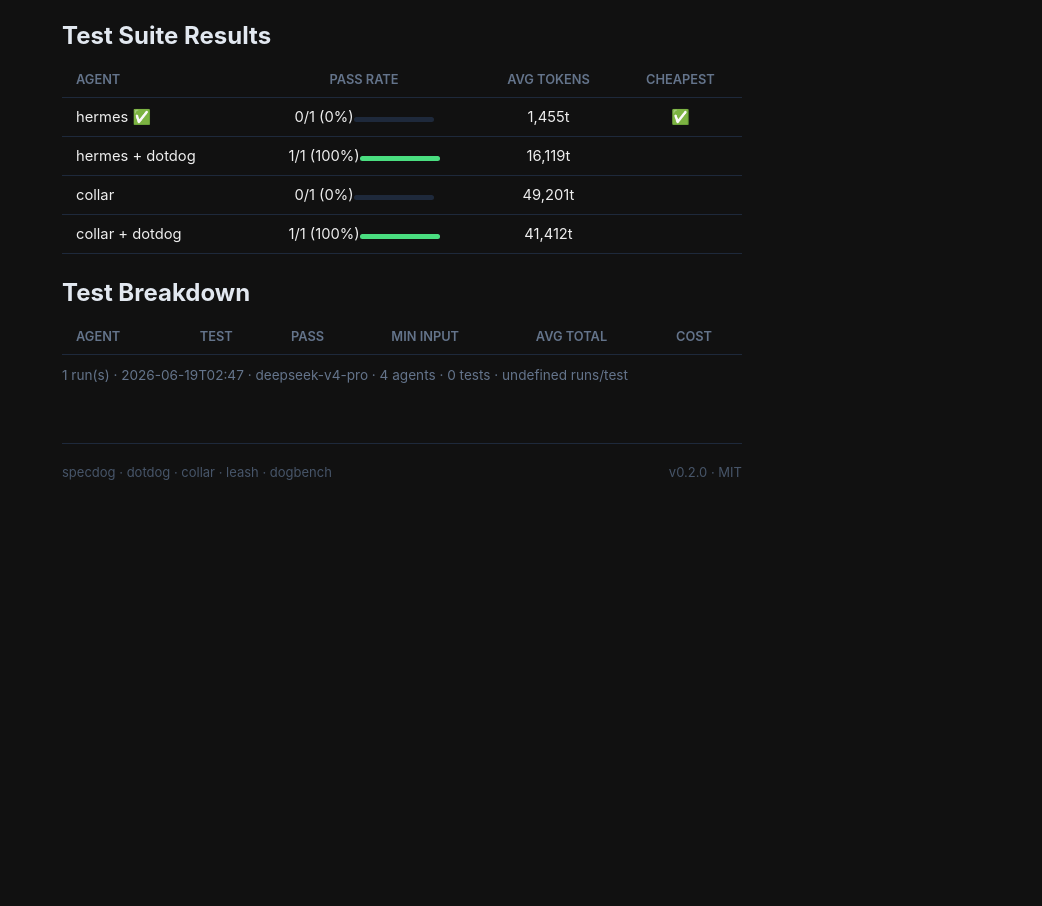
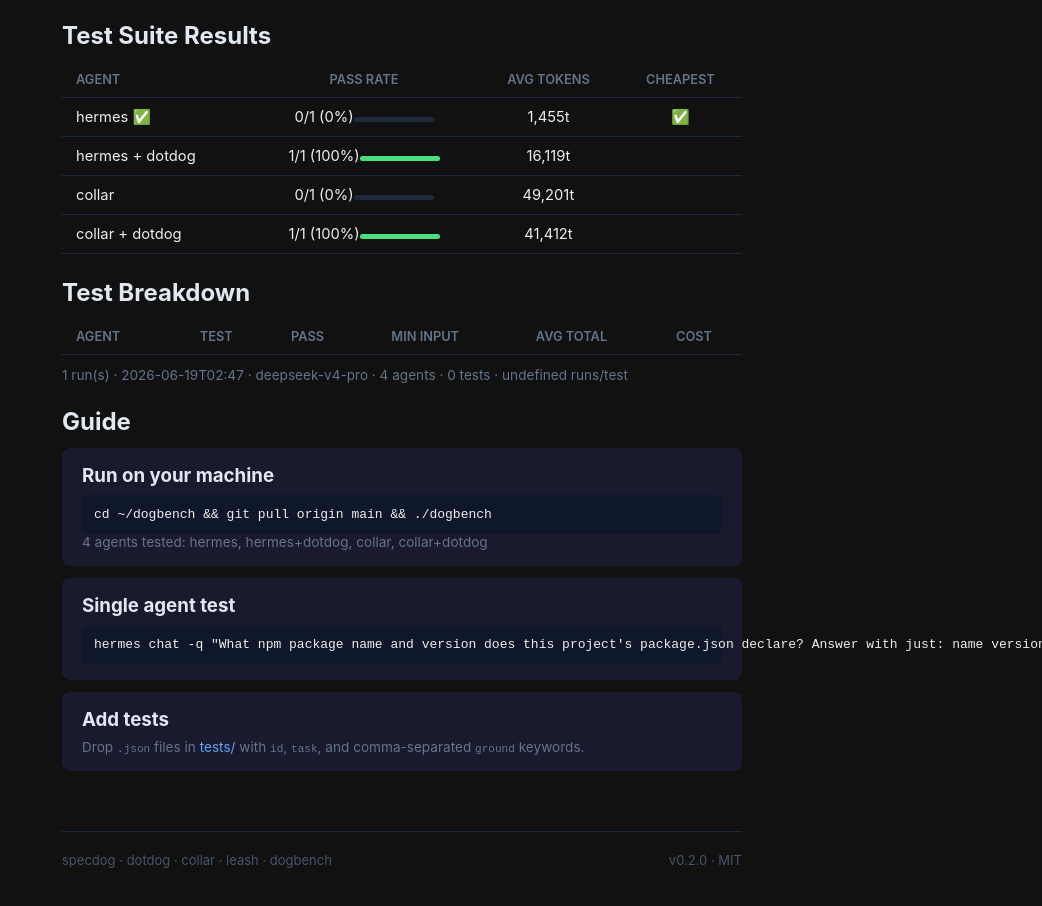
Before and after one commit to specdog/dogbench, a website: page index.html in a window 1280 px wide. Shown: the part 102-1008 px from the top of the page, without its empty margins (238-1280 px from the left). Before the commit the page ends 800 px from the top, so only its background shows below. Drawn offline with Linux system fonts and the light colour scheme.

Commit message:
feat: add guide section to dashboard

```diff
--- a/index.html
+++ b/index.html
@@ -35,6 +35,23 @@
 </table>
 
 <p id="meta" class="muted"></p>
+
+<h2>Guide</h2>
+<div class="card" style="background:#1a1a2e;border-radius:8px;padding:16px 20px;margin:12px 0">
+<h3 style="margin:0 0 8px;color:#e2e8f0">Run on your machine</h3>
+<pre style="background:#0f172a;padding:12px;border-radius:6px;margin:0"><code>cd ~/dogbench && git pull origin main && ./dogbench</code></pre>
+<p class="muted">4 agents tested: hermes, hermes+dotdog, collar, collar+dotdog</p>
+</div>
+
+<div class="card" style="background:#1a1a2e;border-radius:8px;padding:16px 20px;margin:12px 0">
+<h3 style="margin:0 0 8px;color:#e2e8f0">Single agent test</h3>
+<pre style="background:#0f172a;padding:12px;border-radius:6px;margin:0"><code>hermes chat -q "What npm package name and version does this project's package.json declare? Answer with just: name version"</code></pre>
+</div>
+
+<div class="card" style="background:#1a1a2e;border-radius:8px;padding:16px 20px;margin:12px 0">
+<h3 style="margin:0 0 8px;color:#e2e8f0">Add tests</h3>
+<p class="muted">Drop <code>.json</code> files in <a href="https://github.com/specdog/dogbench/tree/main/tests">tests/</a> with <code>id</code>, <code>task</code>, and comma-separated <code>ground</code> keywords.</p>
+</div>
 
 <footer>
   <a href="https://github.com/specdog">specdog</a> ·
```
